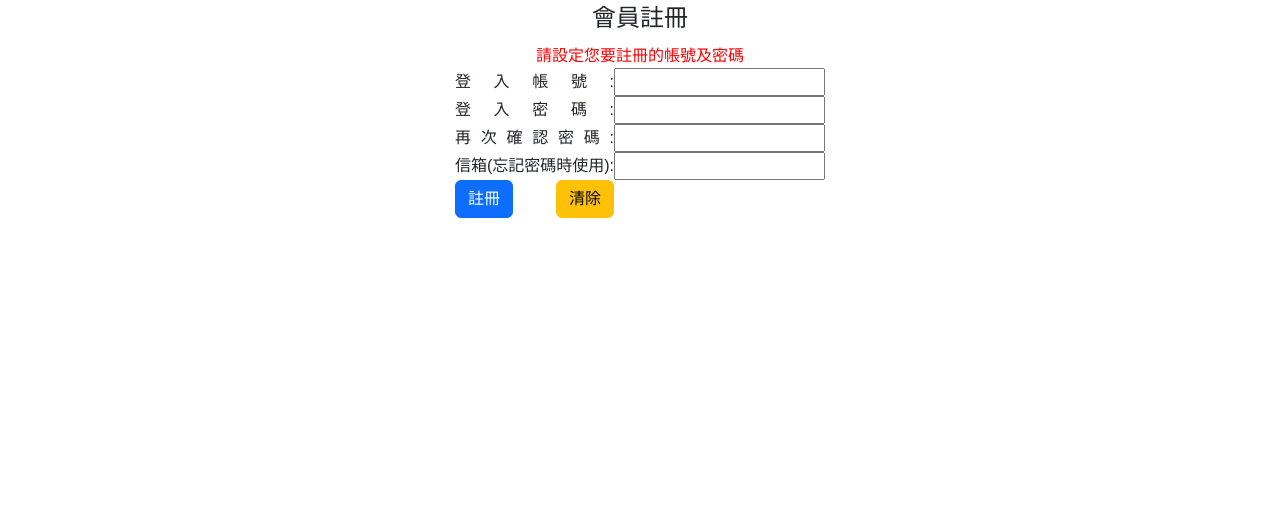
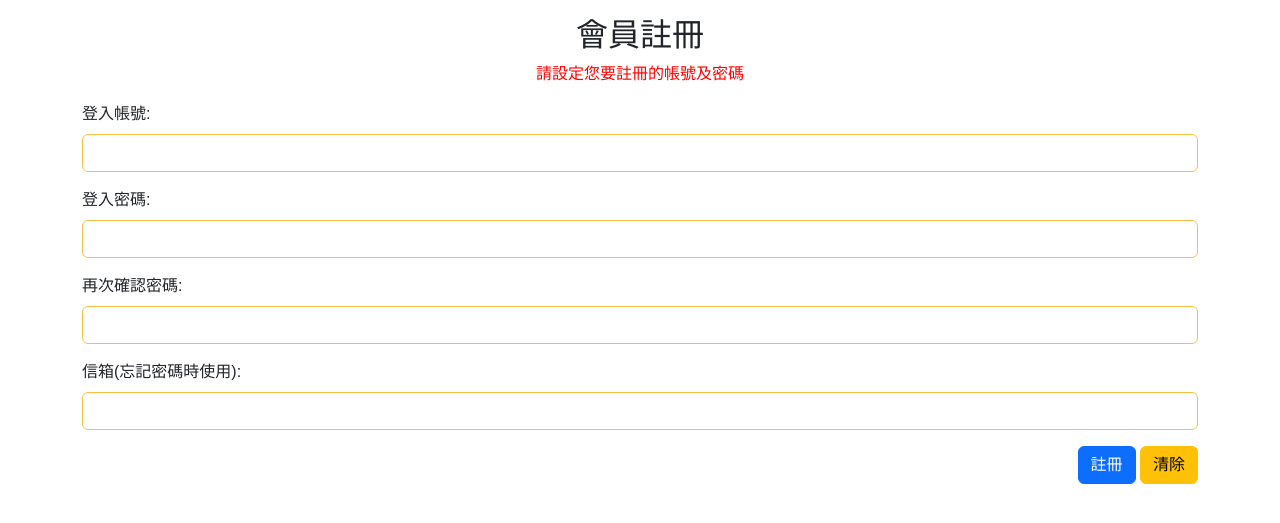
Before and after one commit to blackmutton/project20240714, a PHP site: page /index.php?do=reg in a window 1280 px wide. Shown: the part 76-599 px from the top of the page. Run offline with PHP 8.4, Linux system fonts and the light colour scheme.

Commit message:
調整版面

```diff
--- a/front/reg.php
+++ b/front/reg.php
@@ -1,36 +1,31 @@
-<style>
-    td{
-    text-align-last:justify
-}
-</style>
-<fieldset  class="text-center">
-    <legend>會員註冊</legend>
-    <div style="color:red">請設定您要註冊的帳號及密碼</div>
-    <table class="mx-auto">
-        <tr>
-            <td>登入帳號:</td>
-            <td><input type="text" name="acc" id="acc"></td>
-        </tr>
-        <tr>
-            <td>登入密碼:</td>
-            <td><input type="password" name="pw" id="pw"></td>
-        </tr>
-        <tr>
-            <td>再次確認密碼:</td>
-            <td><input type="password" name="pw2" id="pw2"></td>
-        </tr>
-        <tr>
-            <td>信箱(忘記密碼時使用):</td>
-            <td><input type="email" name="email" id="email"></td>
-        </tr>
-        <tr>
-            <td>
-                <button onclick="reg()" class="btn btn-primary">註冊</button>
-                <button onclick="clean()" class="btn btn-warning">清除</button>
-            </td>
-            </tr>
-        </table>
-</fieldset>
+<div class="container mt-3">
+    <h2 class=text-center>會員註冊</h2>
+    <div class=text-center style="color:red">請設定您要註冊的帳號及密碼</div>
+
+      <div class="mt-3">
+        <label class="form-label" for="acc">登入帳號:</label>
+        <input class="form-control" type="text" name="acc" id="acc">
+      </div>
+      <div class="mt-3">
+        <label class="form-label" for="pw">登入密碼:</label>
+        <input class="form-control" type="password" name="pw" id="pw" class="form-control" >
+      </div>
+      <div class="mt-3">
+        <label class="form-label" for="pw2">再次確認密碼:</label>
+        <input class="form-control" type="password" name="pw2" id="pw2" class="form-control" >
+      </div>
+      <div class="mt-3">
+        <label class="form-label" for="email">信箱(忘記密碼時使用):</label>
+        <input class="form-control" type="password" name="email" id="email" class="form-control" >
+      </div>
+      <div class="mt-3 text-end">
+
+        <button onclick="reg()" class="btn btn-primary">註冊</button>
+        <button onclick="clean()" class="btn btn-warning">清除</button>
+
+      </div>
+
+  </div>
 <script>
 function reg(){
     let user={
@@ -60,13 +55,14 @@ function reg(){
                         success:(res)=>{
                             // console.log(res)
                             alert("註冊完成，歡迎加入")
+                            clean();
+
                         }
                     })
                 }
             }
         })
     }
-    clean();
 
 }
 </script>
```
Also changed, not shown: front/login.php (+19 -23 lines).
